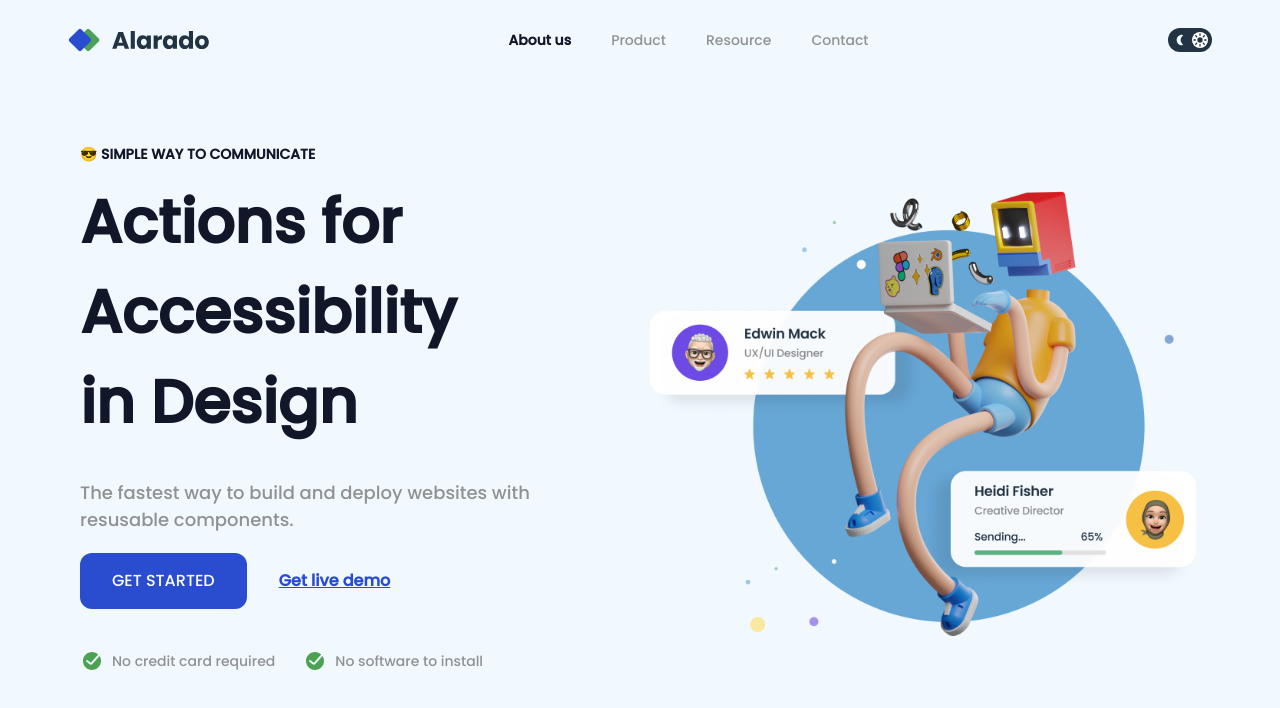
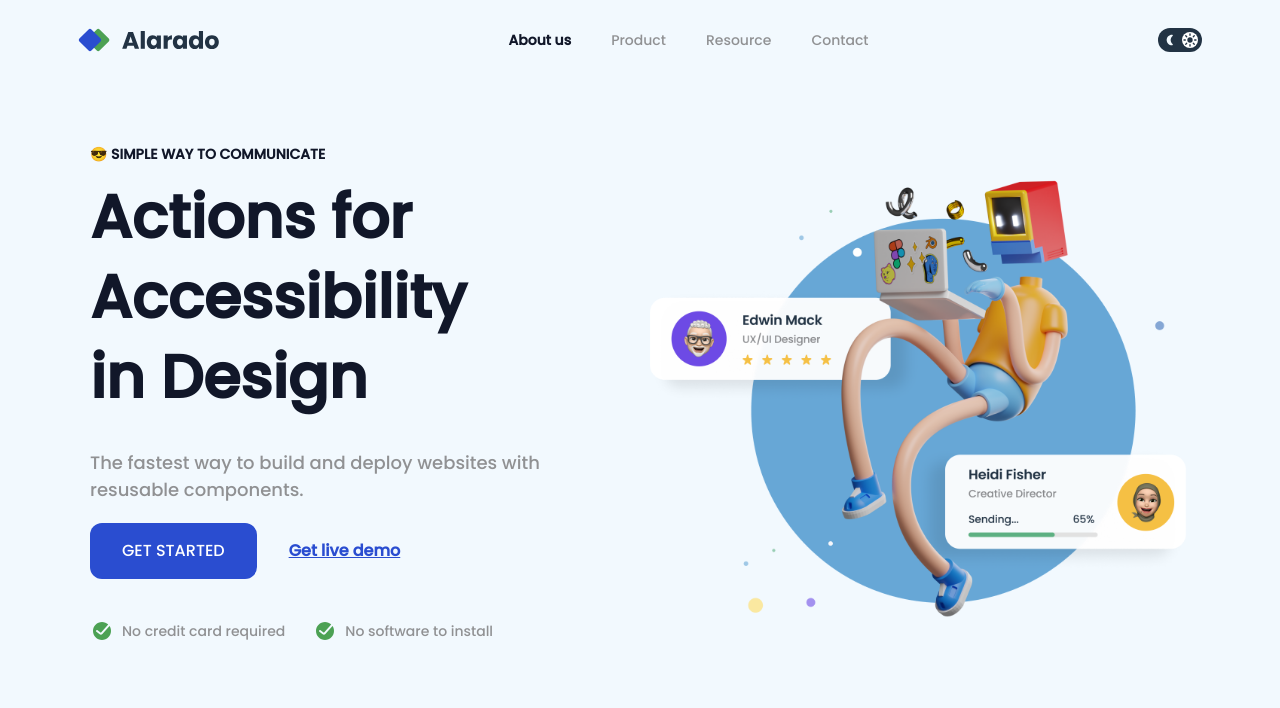
Before and after one commit to EdiedRamos/devchallenges, a Next.js app: page /single-homepage in a window 1280 px wide. Shown: the top 708 px of the page. Built offline with nearby package versions, Linux system fonts and the light colour scheme.

Commit message:
feat: update styles

```diff
--- a/src/app/single-homepage/(components)/content.tsx
+++ b/src/app/single-homepage/(components)/content.tsx
@@ -5,7 +5,7 @@ export function Content() {
         <p className="uppercase text-sh-black dark:text-sh-white font-bold text-cs-14">
           😎 Simple way to communicate
         </p>
-        <h1 className="text-cs-60 font-bold max-w-96 mt-3 text-sh-black dark:text-sh-white">
+        <h1 className="text-cs-60 font-bold max-w-96 mt-3 text-sh-black dark:text-sh-white leading-[80px]">
           Actions for Accessibility in Design
         </h1>
         <p className="mt-8 max-w-[500px]  text-cs-18 text-sh-gray">
--- a/src/app/single-homepage/page.tsx
+++ b/src/app/single-homepage/page.tsx
@@ -3,7 +3,7 @@ import { Content, Header } from "./(components)";
 export default function SingleHomepage() {
   return (
     <div className="bg-sh-light dark:bg-sh-black min-h-screen">
-      <div className="max-w-[1200px] mx-auto">
+      <div className="max-w-[1180px] mx-auto">
         <div className="p-7">
           <Header />
         </div>
```
